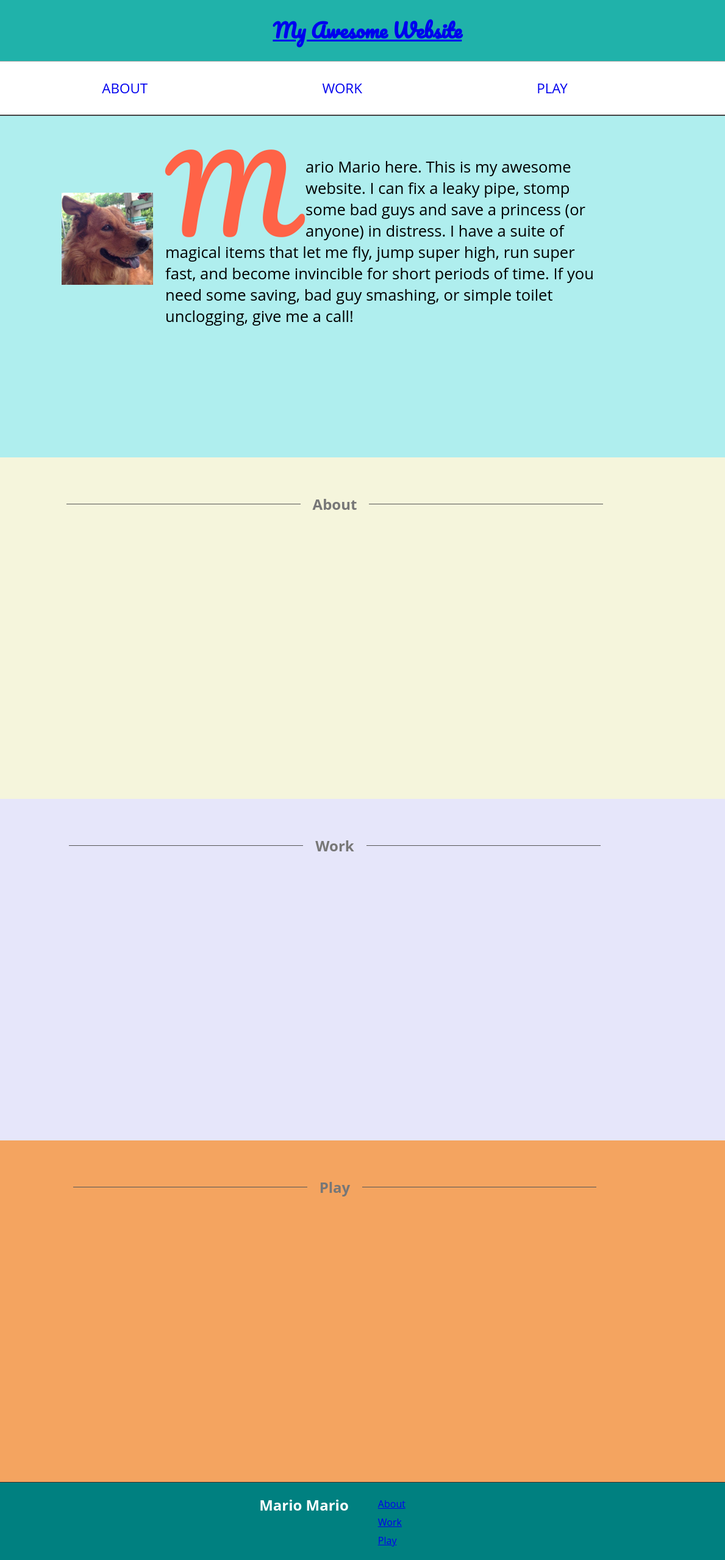
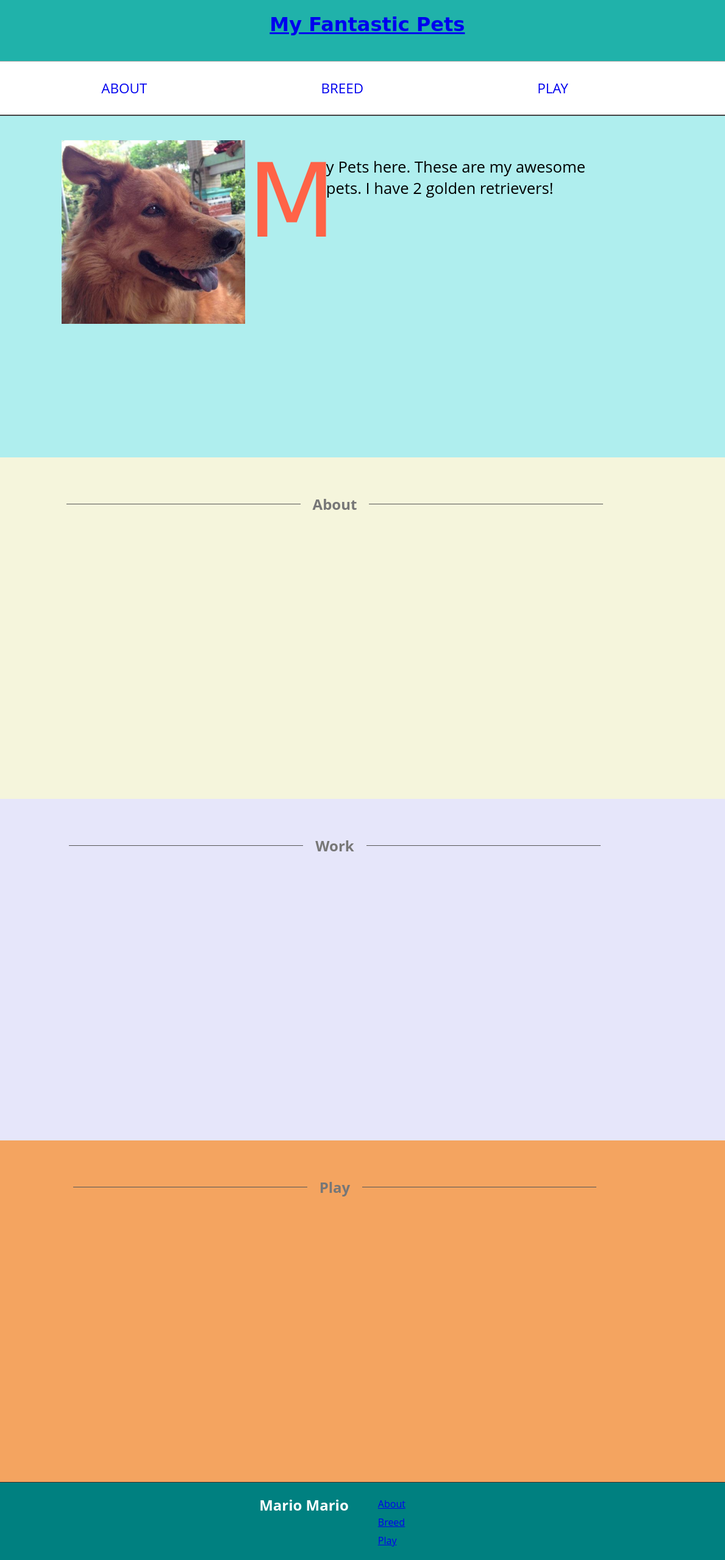
Before and after one commit to nguyenduong161/Angie-Website, a plain HTML site: page index.html in a window 1280 px wide. Shown: the full height of the page at 61% size, 91-1280 px from the left. Drawn offline with Linux system fonts and the light colour scheme; a web font is replaced by a local one.

Commit message:
Update index.html

```diff
--- a/index.html
+++ b/index.html
@@ -2,21 +2,21 @@
 <html>
 
 <head>
-  <title>Mario Mario</title>
+  <title>My Pets</title>
   <link rel="stylesheet" type="text/css" href="style.css">
   <link rel="preconnect" href="https://fonts.gstatic.com">
-  <link href="https://fonts.googleapis.com/css2?family=Pacifico&display=swap" rel="stylesheet">
+  <link href="https://fonts.googleapis.com/css2?family=Calibri&display=swap" rel="stylesheet">
 </head>
 
 <body>
   <header>
-    <a href="index.html"><img id="logo" src="images/Shadow2.jpg" alt="Shyguy icon"></a>
-    <h1 id="name"><a href="index.html">My Awesome Website</a></h1>
+    <a href="index.html"><img id="logo" src="images/Shadow2.jpg" alt="Shadow"></a>
+    <h1 id="name"><a href="index.html">My Fantastic Pets</a></h1>
   </header>
 
   <nav>
     <a href="#about">About</a>
-    <a href="#work">Work</a>
+    <a href="#breed">Breed</a>
     <a href="#play">Play</a>
   </nav>
 
@@ -24,10 +24,10 @@
     <section id="intro">
       <div class="section-content">
         <div class="section-left">
-          <img class="resp-img website" src="images/Lucky Photo.jpg" alt="Photo of me">
+          <img class="resp-img website" src="images/Lucky Photo.jpg" alt="Lucky">
         </div>
         <div class="section-right">
-          <p id="intro-text">Mario Mario here. This is my awesome website. I can fix a leaky pipe, stomp some bad guys and save a princess (or anyone) in distress. I have a suite of magical items that let me fly, jump super high, run super fast, and become invincible for short periods of time. If you need some saving, bad guy smashing, or simple toilet unclogging, give me a call!</p>
+          <p id="intro-text">My Pets here. These are my awesome pets. I have 2 golden retrievers!</p>
         </div>
       </div>
     </section>
@@ -57,7 +57,7 @@
     <h2>Mario Mario</h2>
     <ul>
       <li><a href="#about">About</a></li>
-      <li><a href="#work">Work</a></li>
+      <li><a href="#breed">Breed</a></li>
       <li><a href="#play">Play</a></li>
     </ul>
   </footer>
```
